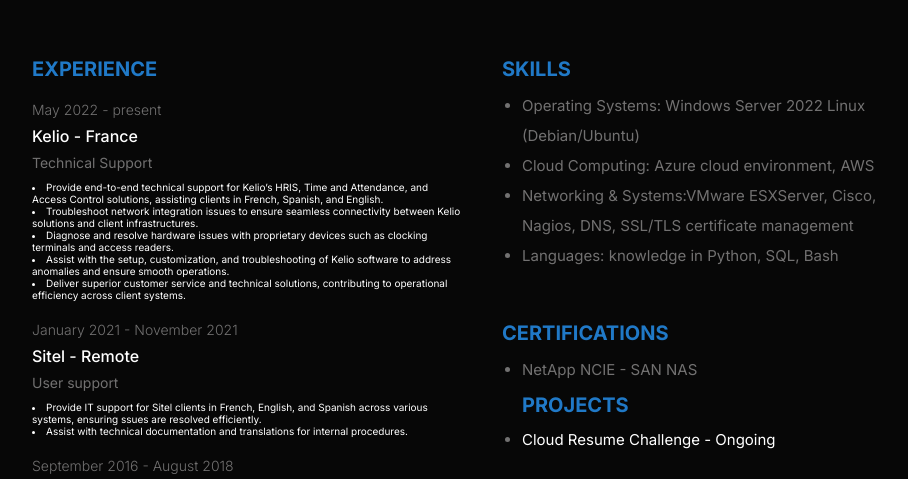
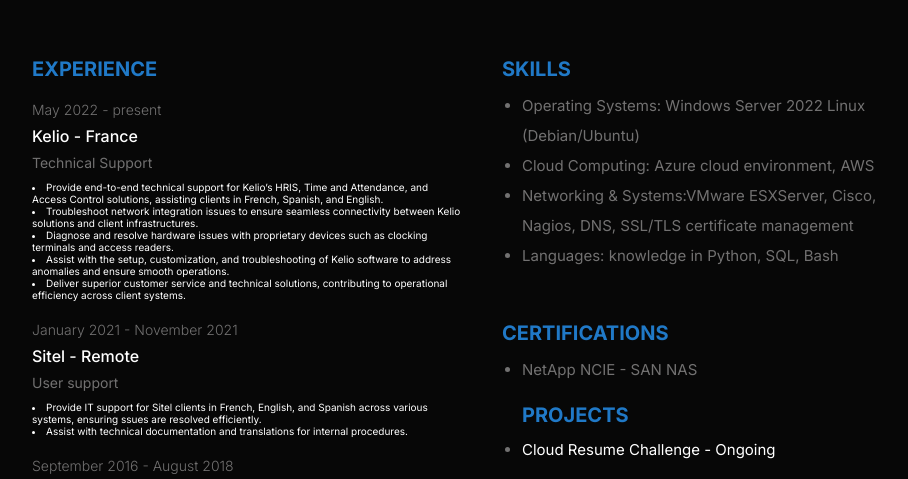
Before and after one commit to thatsquiteinteresting/my-first-static-web-app, a plain HTML site: page index.html in a window 1280 px wide. Shown: the part 274-753 px from the top of the page, without its empty margins (158-1066 px from the left). Drawn offline with nearby package versions, Linux system fonts and the light colour scheme.

Commit message:
Update index.html
UL

```diff
--- a/index.html
+++ b/index.html
@@ -102,9 +102,11 @@
             <h3 class="title">Certifications</h3>
             <ul class="skills_list description">
               <li>NetApp NCIE - SAN NAS</li>
-              <h3 class="title">Projects</h3>
-              <li><a href="https://cloudresumechallenge.dev/">Cloud Resume Challenge<a/> - Ongoing</li>
-              </ul>
+            </ul>
+            <ul class="skills_list description">
+            <h3 class="title">Projects</h3>
+            <li><a href="https://cloudresumechallenge.dev/">Cloud Resume Challenge<a/> - Ongoing</li>
+            </ul>
           </div>
       </div>
       <div class="group-2">
```
